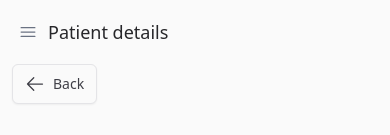
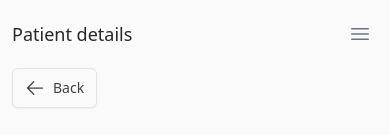
Before and after one commit to manumorante/track-patients, a React (Vite) app: page /patients/1 in a window 390 px wide. Shown: the top 135 px of the page. Built offline with nearby package versions, Linux system fonts and the light colour scheme.

Commit message:
refactor: update PageHeader component to toggle navigation icon based on state for improved user interaction

```diff
--- a/src/components/common/PageHeader.tsx
+++ b/src/components/common/PageHeader.tsx
@@ -1,17 +1,18 @@
-import { Bars3Icon } from '@heroicons/react/24/outline'
+import { Bars3Icon, XMarkIcon } from '@heroicons/react/24/outline'
 import { uiStore } from '@/stores/uiStore'
 
 export default function PageHeader({ title }: { title: string }) {
   const toggleNav = uiStore((state) => state.toggleNav)
+  const isNavOpen = uiStore((state) => state.isNavOpen)
 
   return (
-    <div className="flex items-center gap-1 pt-1 pb-4 sm:pb-8">
+    <div className="flex w-full items-center justify-between gap-1 pt-1 pb-4 sm:pb-8">
+      <h1 className="text-lg font-light sm:text-xl">{title}</h1>
       <button
         onClick={toggleNav}
         className="rounded-md p-1.5 text-gray-500 hover:bg-zinc-100 sm:hidden sm:p-2">
-        <Bars3Icon className="h-5 w-5 sm:h-6 sm:w-6" />
+        {isNavOpen ? <XMarkIcon className="h-6 w-6" /> : <Bars3Icon className="h-6 w-6" />}
       </button>
-      <h1 className="text-lg font-light sm:text-xl">{title}</h1>
     </div>
   )
 }
```
